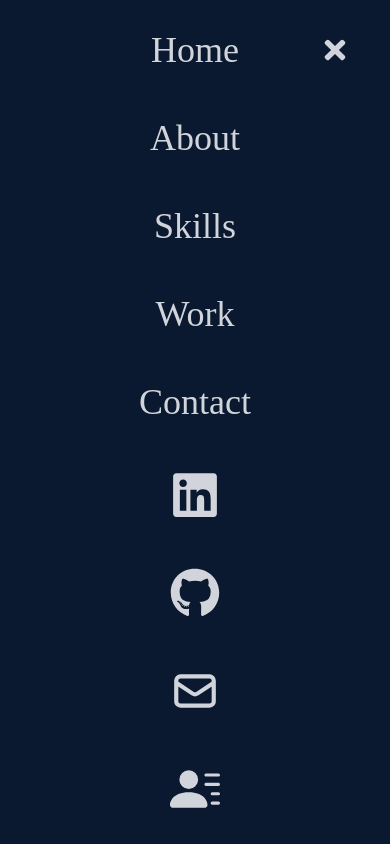
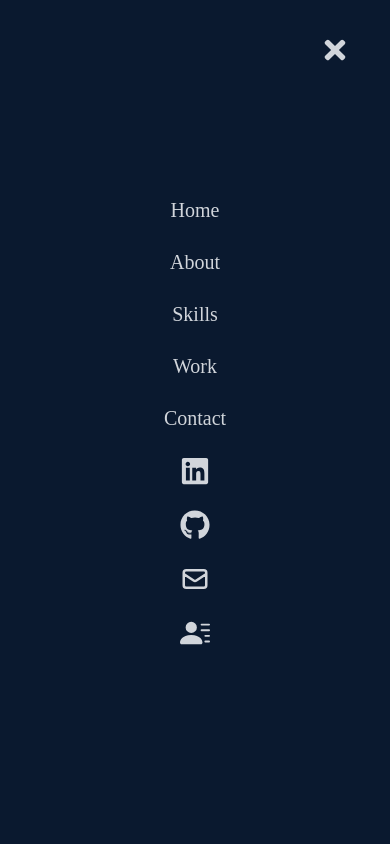
Before and after one commit to RBCodewalker/RBCodewalker.github.io, a React (Create React App) app: page / in a window 390 px wide. Both pictures are taken after a click on the element 355 px from the left and 50 px from the top of the page. Shown: the top 844 px of the page. Built offline with nearby package versions, Linux system fonts and the light colour scheme.

Commit message:
minor bug fix

```diff
--- a/src/components/Navbar.jsx
+++ b/src/components/Navbar.jsx
@@ -67,72 +67,72 @@ const Navbar = () => {
             : 'fixed top-0 right:0 w-full h-screen bg-[#0a192f] flex flex-col justify-center items-center'
         }
       >
-        <li className='py-6 text-4xl'>
+        <li className='py-3 text-xl'>
           <Link onClick={handleClick} to='home' smooth={true} duration={500}>
             Home
           </Link>
         </li>
-        <li className='py-6 text-4xl'>
-          {' '}
+        <li className='py-3 text-xl'>
+          {/* {' '} */}
           <Link onClick={handleClick} to='about' smooth={true} duration={500}>
             About
           </Link>
         </li>
-        <li className='py-6 text-4xl'>
-          {' '}
+        <li className='py-3 text-xl'>
+          {/* {' '} */}
           <Link onClick={handleClick} to='skills' smooth={true} duration={500}>
             Skills
           </Link>
         </li>
-        <li className='py-6 text-4xl'>
-          {' '}
+        <li className='py-3 text-xl'>
+          {/* {' '} */}
           <Link onClick={handleClick} to='work' smooth={true} duration={500}>
             Work
           </Link>
         </li>
-        <li className='py-6 text-4xl'>
-          {' '}
+        <li className='py-3 text-xl'>
+          {/* {' '} */}
           <Link onClick={handleClick} to='contact' smooth={true} duration={500}>
             Contact
           </Link>
         </li>
-        <li className='py-6 text-4xl'>
-          {' '}
+        <li className='py-3 text-xl'>
+          {/* {' '} */}
           <Link onClick={handleClick} to='contact' smooth={true} duration={500}>
           <a
               href='https://www.linkedin.com/in/rajdeep-bastakoti-816a7121b/'
           >
-              <FaLinkedin size={50} />
+              <FaLinkedin size={30} />
           </a>
           </Link>
         </li>
-        <li className='py-6 text-4xl'>
-          {' '}
+        <li className='py-3 text-xl'>
+          {/* {' '} */}
           <Link onClick={handleClick} to='contact' smooth={true} duration={500}>
           <a
               href='https://github.com/RBCodewalker'
           >
-              <FaGithub size={50} />
+              <FaGithub size={30} />
           </a>
           </Link>
         </li>
-        <li className='py-6 text-4xl'>
-          {' '}
+        <li className='py-3 text-xl'>
+          {/* {' '} */}
           <Link onClick={handleClick} to='contact' smooth={true} duration={500}>
           <a
               href='mailto:bastakotirajdeep60@gmail.com'
           >
-              <HiOutlineMail size={50} />
+              <HiOutlineMail size={30} />
           </a>
           </Link>
         </li>
-        <li className='py-6 text-4xl'>
-          {' '}
+        <li className='py-3 text-xl'>
+          {/* {' '} */}
           <Link onClick={handleClick} to='contact' smooth={true} duration={500}>
           <a
               href={resume}
           >
-              <BsFillPersonLinesFill size={50} />
+              <BsFillPersonLinesFill size={30} />
           </a>
 
           </Link>
```
